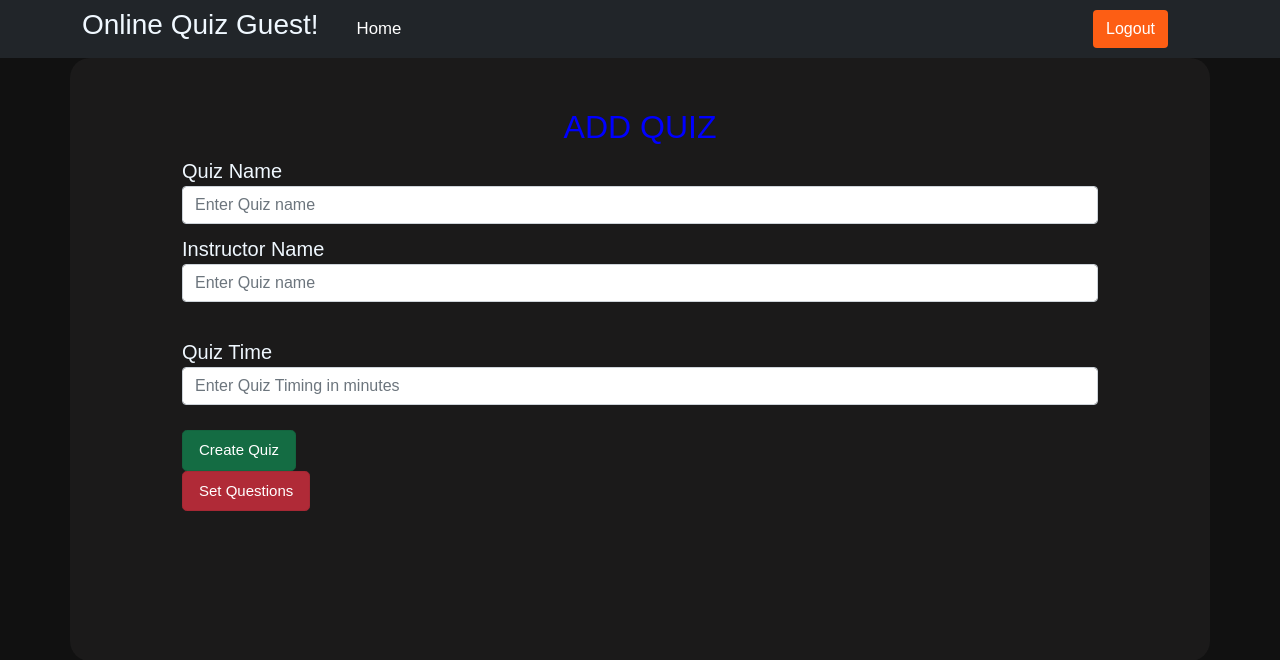
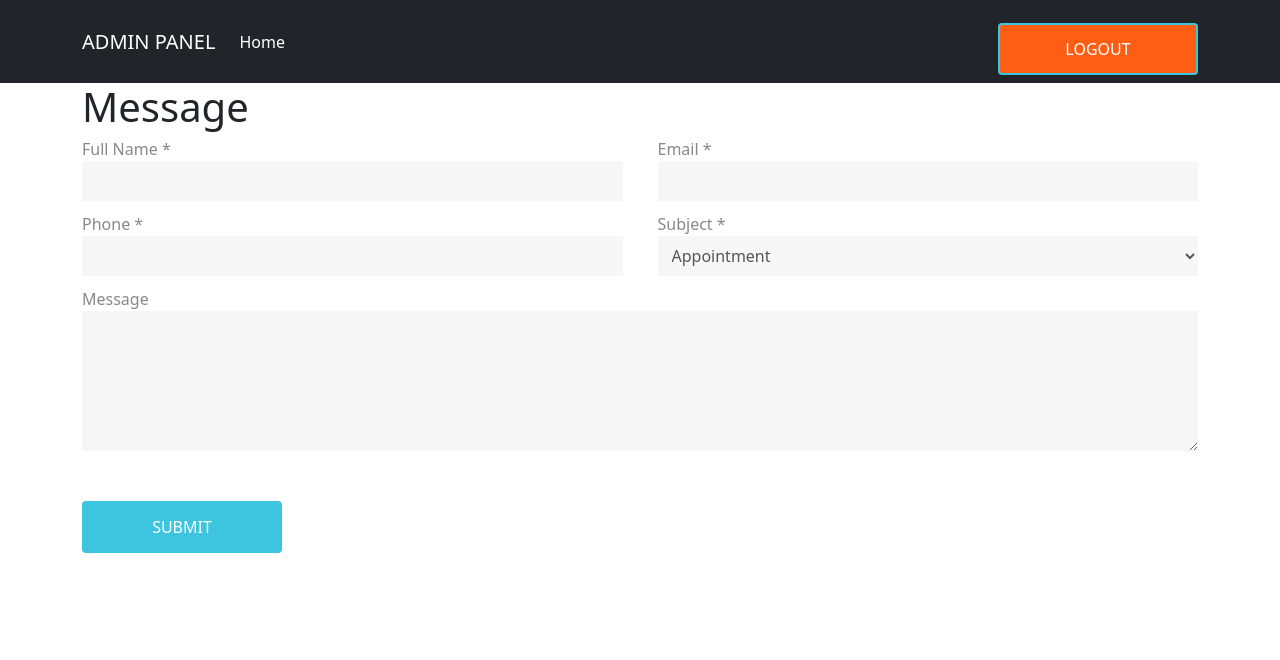
Before and after one commit to harsh-singhal7385/mock-project-quiz-app, a Django app: page /admin_add_question/ in a window 1280 px wide. Shown: the top 660 px of the page. Run offline with Django 4.2, Linux system fonts and the light colour scheme.

Commit message:
Changes in admin frontend

```diff
--- a/quiz/static/quiz_admin/css/addquestion.css
+++ b/quiz/static/quiz_admin/css/addquestion.css
@@ -0,0 +1,115 @@
+/* ============ universal styles ============ */
+*,
+*::before,
+*::after {
+  box-sizing: border-box;
+  margin: 0;
+  padding: 0;
+}
+
+/* ============ .contact-form CSS grid ============ */
+
+/* contact form CSS grid layout */
+.contact-grid {
+  display: grid;
+  grid-template-columns: 1fr;
+  grid-gap: 35px;
+}
+
+/* grid item */
+.submit-button {
+  justify-self: center;
+}
+
+@media screen and (min-width: 736px) {
+  .contact-grid {
+    display: grid;
+    grid-template-columns: repeat(2, 1fr);
+    grid-template-rows: 40px 40px 140px 40px;
+    grid-gap: 35px;
+  }
+
+  /* --- grid items --- */
+  .comment-box {
+    grid-column: 1 / -1;
+  }
+
+  .submit-button {
+    justify-self: start;
+  }
+}
+
+/* ============ form styles ============ */
+
+/* adds space on top for label */
+.contact-form {
+  margin-top: 30px;
+}
+
+/* positioning .form-field relative, so .lable can be positioned on-top (absolute) */
+.form-field {
+  position: relative;
+}
+
+/* label styles */
+.label {
+  position: absolute;
+  left: 0;
+  top: -25px;
+  line-height: 26px;
+  font-weight: 400;
+  text-transform: capitalize;
+  color: #888;
+  cursor: text;
+}
+
+/* input styles */
+input[type="text"],
+input[type="password"],
+input[type="date"],
+input[type="datetime"],
+input[type="email"],
+input[type="number"],
+input[type="search"],
+input[type="tel"],
+input[type="time"],
+input[type="url"],
+textarea,
+select {
+  border: none;
+  height: 40px;
+  padding: 0 10px;
+  width: 100%;
+  background-color: rgb(247, 247, 247);
+  color: rgb(85, 85, 85);
+}
+
+/* text area styles */
+textarea {
+  height: 140px !important;
+  padding: 10px 10px;
+}
+
+/* ============ submit button styles ============ */
+.btn {
+  background-color: rgb(61, 197, 223);
+  color: white;
+  border: 2px solid rgb(61, 197, 223);
+  display: inline-block;
+  padding: 12px 30px;
+  min-width: 200px;
+  margin-top: 15px;
+  font-weight: 500;
+  text-transform: uppercase;
+  cursor: pointer;
+  transition: all 0.4s ease-in-out;
+}
+
+.btn:hover {
+  background-color: white;
+  color: rgb(61, 197, 223);
+}
+
+.btn:active {
+  box-shadow: inset 0 1px 4px rgba(0, 0, 0, 0.6);
+}
--- a/quiz/static/quiz_admin/css/main.css
+++ /dev/null
@@ -1,49 +0,0 @@
-.container {
-  position: relative;
-  padding: 50px;
-  perspective: 1000px;
-  background-color: rgb(27, 26, 26);
-  transform-style: preserve-3d;
-  color: aliceblue;
-  border-radius: 20px;
-}
-
-.form-group {
-  color: aliceblue;
-  margin-top: 10px;
-}
-a:link,
-a:visited,
-a:hover,
-a:active {
-  color: rgb(7, 7, 7);
-  text-align: center;
-  text-decoration: none;
-  display: inline-block;
-}
-
-.nav-bar {
-  color: aliceblue;
-}
-.nav-item {
-  padding-right: 30px;
-}
-.card {
-  padding: 20px;
-  margin: 20px;
-
-  display: inline-block;
-  box-shadow: 10px 10px 5px rgb(82, 115, 126);
-  border-radius: 5px;
-}
-.cropped {
-  width: 200px; /* width of container */
-  height: 400px; /* height of container */
-  object-fit: cover;
-  /* border: 1px solid black; */
-}
-.resize {
-  width: 200px;
-  height: 400px;
-  object-fit: contain;
-}
--- a/quiz/templates/quiz_admin/add_questions.html
+++ b/quiz/templates/quiz_admin/add_questions.html
@@ -1,45 +1,54 @@
-
-{% extends 'quiz_admin/admin_base.html' %}
-{% block content %}
-{% load static %}
+{% extends 'quiz_admin/admin_base.html' %} {% load static %} {% block content %}
 
 <head>
 
-    <link rel="stylesheet" href="{% static 'quiz_admin/css/addquiz.css' %}" type="text/css">
+    <link rel="stylesheet" href="{% static 'quiz_admin/css/addquestion.css' %}" type="text/css">
 </head>
 
 
 <body>
+    <div class="container">
+        <h1>Message</h1>
+        <form action="#" id="contact_form" class="contact-form contact-grid">
 
-    <div class="container"  >
+            <div class="form-field name">
+                <label class="label" for="fname">full name *</label>
+                <input id="fname" type="text" required>
+            </div>
 
-        <h2 style="text-align:center; color:blue;">ADD QUIZ</h2>
-        <form method="POST" autocomplete="off" style="margin:100px;margin-top: 0px;">
-            {%csrf_token%}
+            <div class="form-field email">
+                <label class="label" for="email">email *</label>
+                <input id="email" type="email" required>
+            </div>
 
-                <div class="form-group">
+            <div class="form-field phone">
+                <label class="label" for="phone">phone *</label>
+                <input id="phone" type="tel" required>
+            </div>
 
-                    <label for="quiz_name" style="font-size:20px">Quiz Name</label>
-                    <input type="text" class="form-control" id="quiz_name"  placeholder="Enter Quiz name">
-                     </div>
-                     <div class="form-group">
+            <div class="form-field subject">
+                <label class="label">subject *</label>
+                <select name="subject" form="contact_form" required>
+          <option value="appointment" selected>Appointment</option>
+          <option value="cancellation">Cancellation</option>
+          <option value="order">Order</option>
+          <option value="other">Other</option>
+        </select>
+            </div>
 
-                        <label for="quiz_name" style="font-size:20px">Instructor Name</label>
-                        <input type="text" class="form-control" id="quiz_name"  placeholder="Enter Quiz name">
-                         </div>
-                  <div class="form-group"><br>
-                    <label for="quiz_name" style="font-size:20px">Quiz Time</label>
-                    <input type="text" class="form-control" id="quiz_name"  placeholder="Enter Quiz Timing in minutes">
-                     </div>
-                 <br>
-                  <a href="" class="btn btn-success  btn-lg active"  style="font-size:15px" role="button" aria-pressed="true">Create Quiz</a>
-                  <br>
-                  <a href="" class="btn btn-danger btn-lg active"  style="font-size:15px" role="button" aria-pressed="true">Set Questions</a>
-                </form>
-         </div></div>
+            <div class="form-field comment-box">
+                <label class="label">message</label>
+                <textarea name="comment-box" id="message"></textarea>
+            </div>
 
+            <div class="submit-button">
+                <button id="submit-btn" class="btn" type="submit" value="submit" onclick="validateForm()">submit</button>
+            </div>
 
+        </form>
+
+    </div>
 
 </body>
 
-{% endblock content %}
+{% endblock %}
--- a/quiz/templates/quiz_admin/admin_base.html
+++ b/quiz/templates/quiz_admin/admin_base.html
@@ -1,55 +1,25 @@
-<!DOCTYPE html>
-{% load static %}
+<!DOCTYPE html> {% load static %}
 <html lang="en">
+
 <head>
     <!-- Required meta tags -->
     <meta charset="utf-8">
     <meta name="viewport" content="width=device-width, initial-scale=1">
-        <!--Css Style -->
-        <link rel="stylesheet" href="{% static 'quiz_admin/css/main.css' %}" type="text/css">
-        <!-- Bootstrap CSS -->
+    <title>
+        {% block title %} {% endblock title%}
+    </title>
+    {% block style %} {% endblock style%}
+
     <link href="https://cdn.jsdelivr.net/npm/bootstrap@5.0.0-beta3/dist/css/bootstrap.min.css" rel="stylesheet" integrity="sha384-eOJMYsd53ii+scO/bJGFsiCZc+5NDVN2yr8+0RDqr0Ql0h+rP48ckxlpbzKgwra6" crossorigin="anonymous">
     <!--Font Link-->
     <link rel="preconnect" href="https://fonts.gstatic.com">
     <link href="https://fonts.googleapis.com/css2?family=Montserrat:wght@500&family=Open+Sans:wght@800&display=swap" rel="stylesheet">
 
 </head>
+
 <body>
-  <div class="nav-bar">
-    <nav class="navbar navbar-expand-md navbar-dark bg-dark" id="main-navbar">
-  <div class="container-sm">
-
-      <div class="navbar-collapse collapse w-100 order-1 order-md-0 dual-collapse2">
-        <ul class="navbar-nav mr-auto">
-          <li class="nav-item active">
-            <h3>Online Quiz  {{ user.username|default:'Guest' }}!</h3>
-          </li>
-            <li class="nav-item active">
-          <a class="nav-link active" aria-current="page" href="{% url 'home' %}">Home</a></li>
-          <li class="nav-item">
-
-          <!-- <a class="nav-link" href="{% url 'admin_add_quiz' %}">Add quiz</a> -->
-</li>
-
-         </ul>
+    {% include 'quiz_admin/navbar.html' %} {% block content %} {% endblock content %}
     </div>
-        <div class="navbar-collapse collapse w-150 order-2 dual-collapse2">
-          <ul class="navbar-nav ml-auto">
-              <li class="nav-item">
-             <form class="d-flex" id="authstyle">
-              <a class="btn" style="color: white; background-color: #fd5e14;"type="submit" id="header-links" href="{% url 'login' %}"> Logout </a>
-          </form>
-          </li></ul></div>
 
 
-        </div>
-</nav>
-</div>
-<div class="content">
-
-  {% block content %}
-
-  {% endblock content %}
-</div>
-</body>
 </html>
--- /dev/null
+++ b/quiz/templates/quiz_admin/navbar.html
@@ -0,0 +1,51 @@
+<!DOCTYPE html> {% load static %}
+<html lang="en">
+
+<head>
+    <!-- Required meta tags -->
+    <meta charset="utf-8">
+    <meta name="viewport" content="width=device-width, initial-scale=1">
+
+    <link href="https://cdn.jsdelivr.net/npm/bootstrap@5.0.0-beta3/dist/css/bootstrap.min.css" rel="stylesheet" integrity="sha384-eOJMYsd53ii+scO/bJGFsiCZc+5NDVN2yr8+0RDqr0Ql0h+rP48ckxlpbzKgwra6" crossorigin="anonymous">
+    <!--Font Link-->
+    <link rel="preconnect" href="https://fonts.gstatic.com">
+    <link href="https://fonts.googleapis.com/css2?family=Montserrat:wght@500&family=Open+Sans:wght@800&display=swap" rel="stylesheet">
+
+</head>
+
+<body>
+    <div class="nav-bar">
+        <nav class="navbar navbar-expand-md navbar-dark bg-dark" id="main-navbar">
+            <div class="container-sm">
+                <a class="navbar-brand" href="#">ADMIN PANEL</a>
+                <div class="navbar-collapse collapse w-100 order-1 order-md-0 dual-collapse2">
+                    <ul class="navbar-nav mr-auto">
+
+                        <li class="nav-item active">
+                            <a class="nav-link active" aria-current="page" href="{% url 'home' %}">Home</a>
+                        </li>
+                        <li class="nav-item">
+
+                            <!-- <a class="nav-link" href="{% url 'admin_add_quiz' %}">Add quiz</a> -->
+                        </li>
+
+                    </ul>
+                </div>
+                <div class="navbar-collapse collapse w-150 order-2 dual-collapse2">
+                    <ul class="navbar-nav ml-auto">
+                        <li class="nav-item">
+                            <form class="d-flex" id="authstyle">
+                                <a class="btn" style="color: white; background-color: #fd5e14;" type="submit" id="header-links" href="{% url 'login' %}"> Logout </a>
+                            </form>
+                        </li>
+                    </ul>
+                </div>
+
+
+            </div>
+        </nav>
+    </div>
+
+</body>
+
+</html>
```
Also changed, not shown: quiz/static/quiz_admin/css/home.css (+11 -18 lines), quiz/templates/quiz_admin/add_quiz.html (+7 -8 lines), quiz/templates/quiz_admin/aman.html (added, +61 -0 lines), quiz/templates/quiz_admin/home.html (+15 -14 lines), quiz/templates/quiz_admin/login.html (+13 -6 lines), quiz/templates/quiz_admin/view_all_quiz.html (+13 -17 lines), quiz/static/quiz_admin/css/viewallquiz.css (added). Lines whose indentation alone changed are shown as unchanged.
